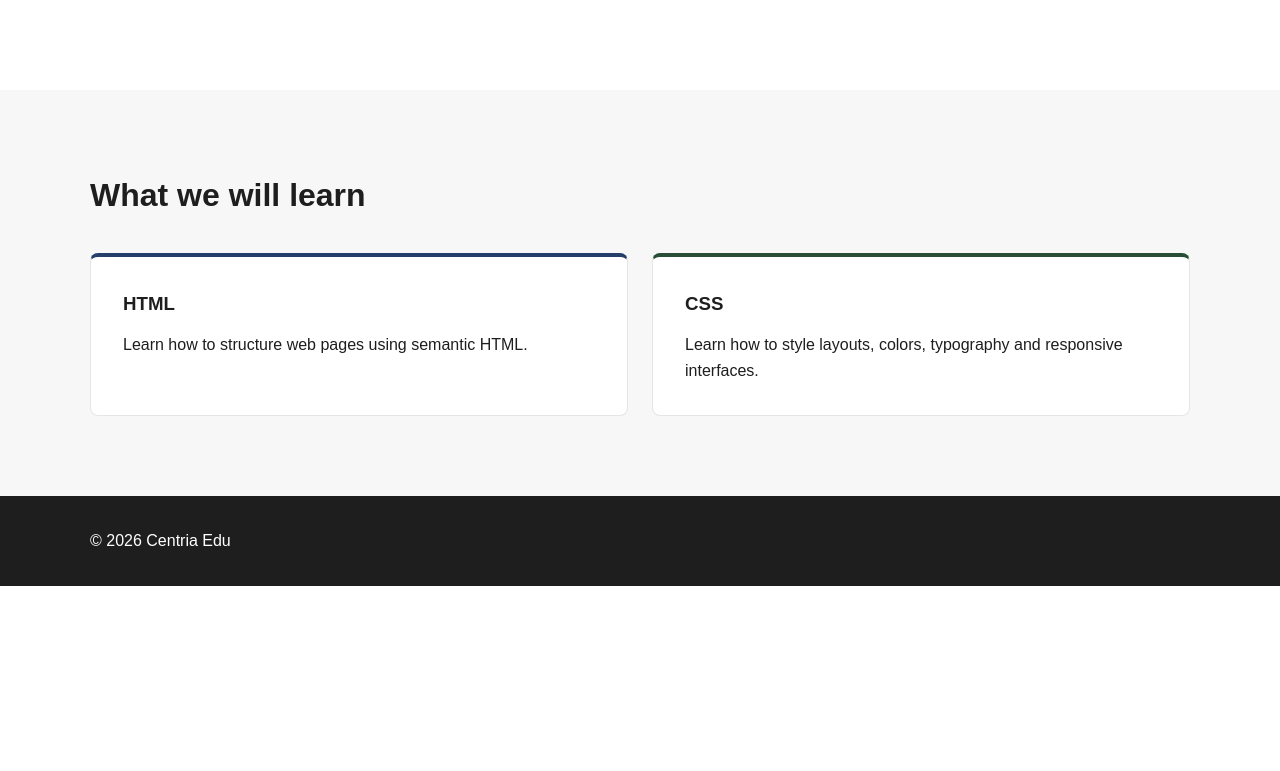
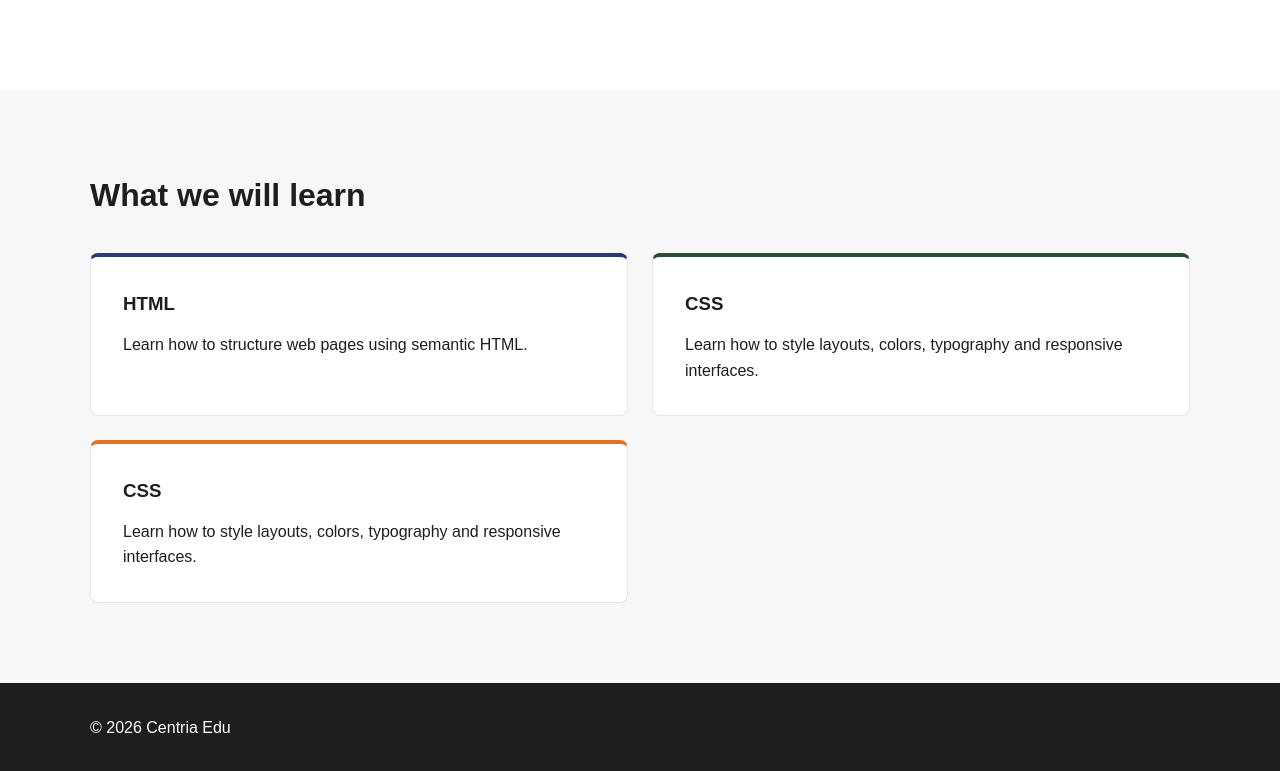
Before and after one commit to Kontu7/Web_Kehitys, a plain HTML site: page s4/index.html in a window 1280 px wide. Shown: the part 543-1314 px from the top of the page. Before the commit the page ends 1129 px from the top, so only its background shows below. Drawn offline with Linux system fonts and the light colour scheme.

Commit message:
uusi kortti

```diff
--- a/s4/index.html
+++ b/s4/index.html
@@ -89,6 +89,13 @@
                             responsive interfaces.
                         </p>
                     </article>
+                    <article class="card">
+                        <h3>CSS</h3>
+                        <p>
+                            Learn how to style layouts, colors, typography and
+                            responsive interfaces.
+                        </p>
+                    </article>
 
                 </div>
             </div>
```
